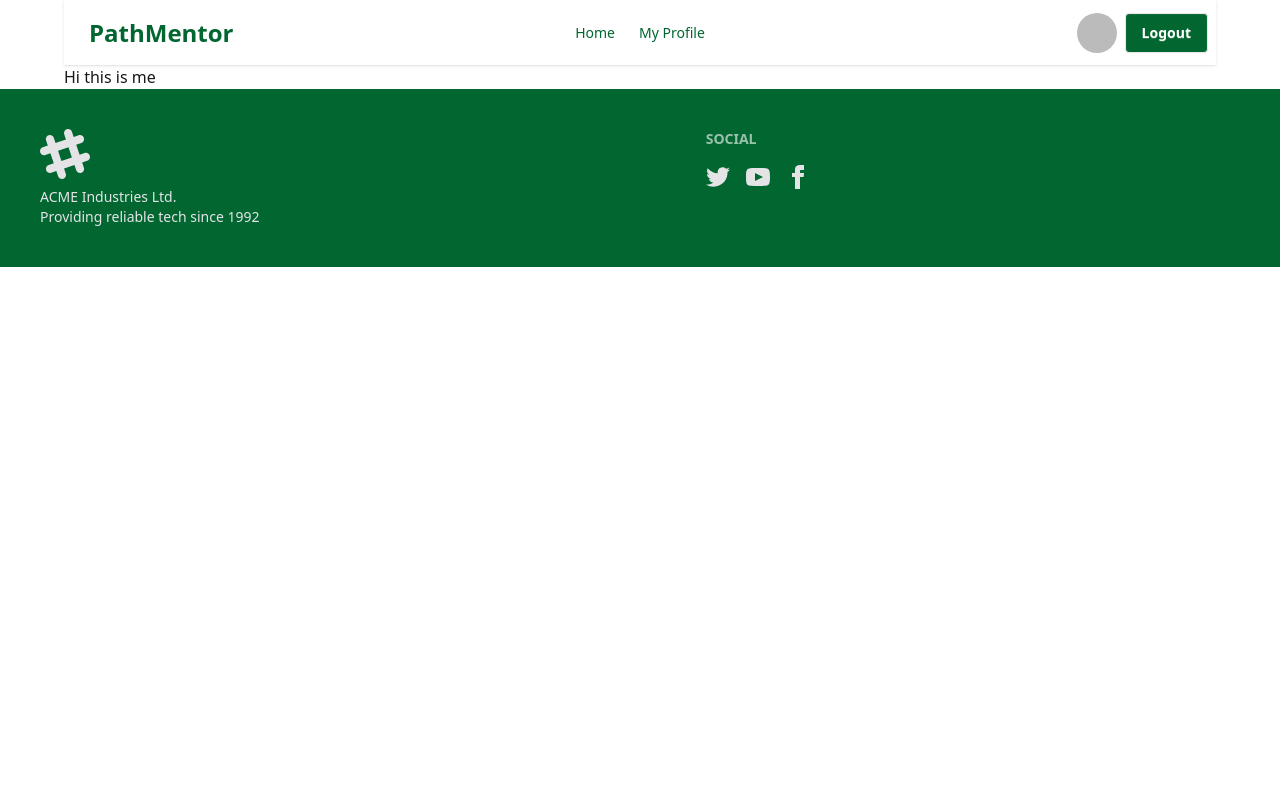
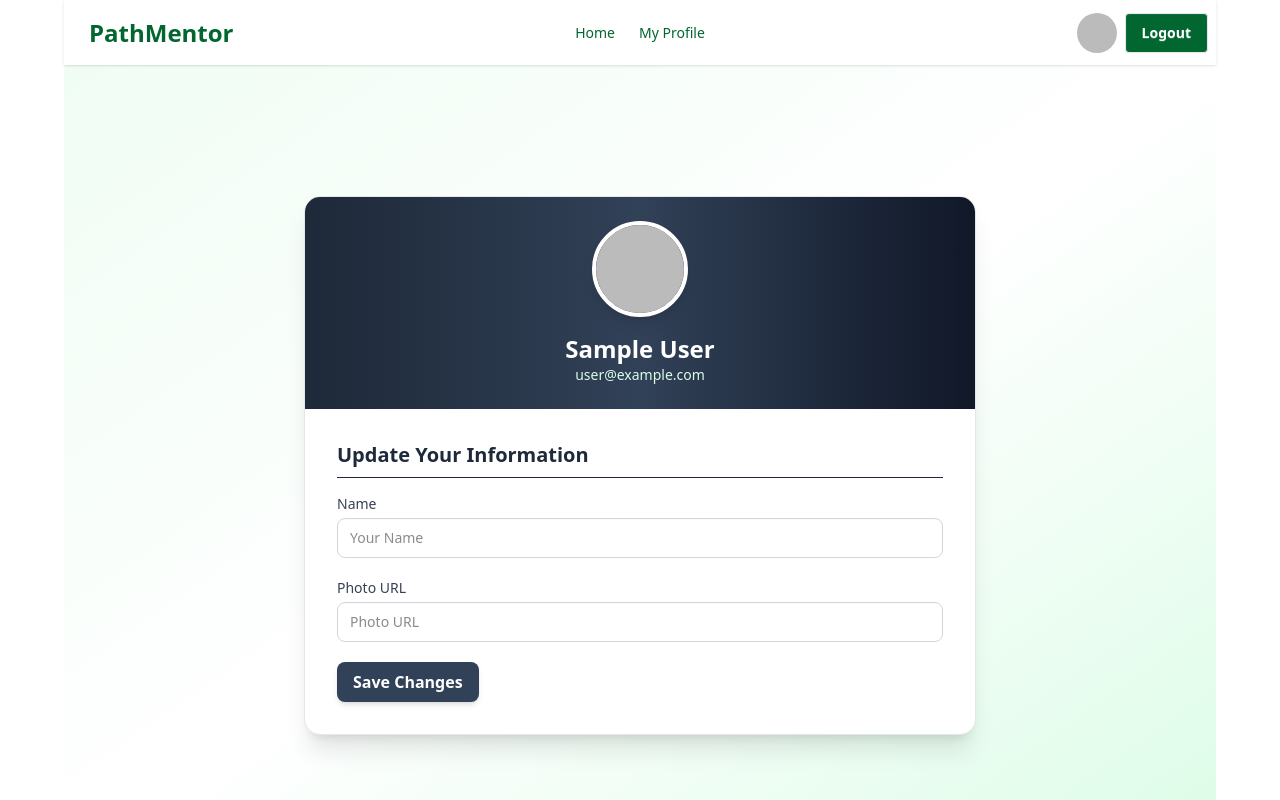
Before and after one commit to sajidmahmud44/Career-Counseling-Project, a React (Vite) app: page /profile in a window 1280 px wide. Shown: the top 800 px of the page. Built offline with nearby package versions, Linux system fonts and the light colour scheme; no server answers; sample sign-in values are in the browser's storage.

Commit message:
profile-section

```diff
--- a/src/PagesLayout/Profile.jsx
+++ b/src/PagesLayout/Profile.jsx
@@ -1,10 +1,93 @@
-import React from 'react';
+import React, { useContext, useState } from 'react';
+import { AuthContext } from '../components/provider/AuthProvider';
+import usericon from "../assets/user.png"
 
 const Profile = () => {
+    const {user,updateUserProfile} = useContext(AuthContext);
+const [success, setSuccess] = useState("");
+    const handleUpdate = (e) =>{
+      e.preventDefault();
+        const form = new FormData(e.target);
+        const name = form.get("name");
+        const photo = form.get("photo");
+        console.log(name,photo);
+
+        updateUserProfile({displayName
+:name , photoURL : photo}).then(()=>{
+  setSuccess("Profile updated successfully!");
+}).catch((err)=>{
+  console.log(err);
+  setSuccess("Failed to update profile.");
+})}
     return (
-        <div>
-            <h2>Hi this is me</h2>
+        <div className="min-h-screen flex justify-center items-center bg-gradient-to-br from-green-50 via-white to-green-100 p-6">
+      <div className="w-full max-w-2xl bg-white rounded-2xl shadow-xl border border-gray-200 overflow-hidden">
+        {/* Header Section */}
+        <div className="bg-gradient-to-r from-gray-800 via-slate-700 to-gray-900
+ p-6 text-center text-white">
+          <div className="flex justify-center">
+            {user && user?.email ? (
+              <img
+                className="w-24 h-24 rounded-full border-4 border-white shadow-lg object-cover"
+                src={user?.photoURL || usericon}
+                alt={user?.displayName || "User"}
+                title={user?.displayName}
+              />
+            ) : (
+              <img
+                className="w-24 h-24 rounded-full border-4 border-white shadow-lg"
+                src={usericon}
+                alt="User"
+              />
+            )}
+          </div>
+          <h2 className="text-2xl font-bold mt-4">{user?.displayName}</h2>
+          <p className="text-green-100 text-sm">{user?.email}</p>
         </div>
+
+        {/* Update Form */}
+        <div className="p-8">
+          <h3 className="text-xl font-semibold text-gray-800 mb-4 border-b pb-2">
+            Update Your Information
+          </h3>
+
+          <form onSubmit={handleUpdate} className="space-y-5">
+            <div>
+              <label className="block text-sm font-medium text-gray-700 mb-1">
+                Name
+              </label>
+              <input
+                name="name"
+                type="text"
+                className="input input-bordered w-full rounded-lg border-gray-300 focus:outline-none focus:ring-2 focus:ring-green-600"
+                placeholder="Your Name"
+              />
+            </div>
+            <div>
+              <label className="block text-sm font-medium text-gray-700 mb-1">
+                Photo URL
+              </label>
+              <input
+                name="photo"
+                type="text"
+                className="input input-bordered w-full rounded-lg border-gray-300 focus:outline-none focus:ring-2 focus:ring-green-600"
+                placeholder="Photo URL"
+              />
+            </div>
+
+            <button className="bg-slate-700 hover:bg-slate-600 text-white font-semibold px-4 py-2 rounded-lg shadow-md transition duration-300">
+              Save Changes
+            </button>
+          </form>
+
+          {success && (
+            <p className="mt-4 text-green-700 bg-green-50 p-2 rounded-lg text-center border border-green-200">
+              {success}
+            </p>
+          )}
+        </div>
+      </div>
+    </div>
     );
 };
 
--- a/src/PagesLayout/Register.jsx
+++ b/src/PagesLayout/Register.jsx
@@ -4,7 +4,7 @@ import { AuthContext } from "../components/provider/AuthProvider";
 
 
 const Register = () => {
-    const {createNewUser,user,setUser,updateUserProfile} = useContext(AuthContext);
+    const {createNewUser,setUser,updateUserProfile} = useContext(AuthContext);
     const [emailError, setEmailError] = useState("");
     const [passwordError, setPasswordError] = useState("");
     const navigate = useNavigate();
--- a/src/components/Navbar/Navbar.jsx
+++ b/src/components/Navbar/Navbar.jsx
@@ -31,9 +31,7 @@ const Navbar = () => {
       {links}
     </ul>
   </div>
-  <div>
-     <h2>{user && user.name}</h2>
-  </div>
+
   <div className="navbar-end gap-2">
     <div>
       {
--- a/src/main.jsx
+++ b/src/main.jsx
@@ -35,7 +35,9 @@ const router = createBrowserRouter([
       },
       {
         path: '/profile',
-        element: <Profile></Profile>
+        element: <PrivateRoute>
+          <Profile></Profile>
+        </PrivateRoute>
       },
       {
         path: 'auth',
```
